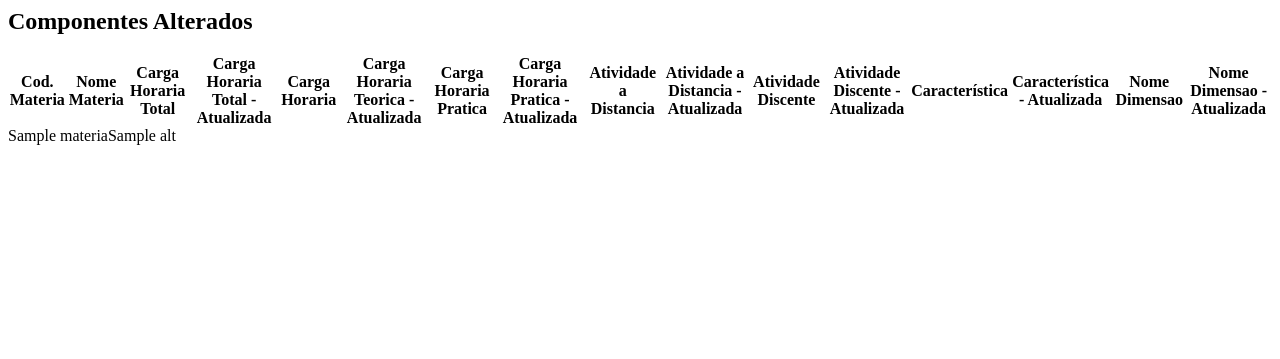
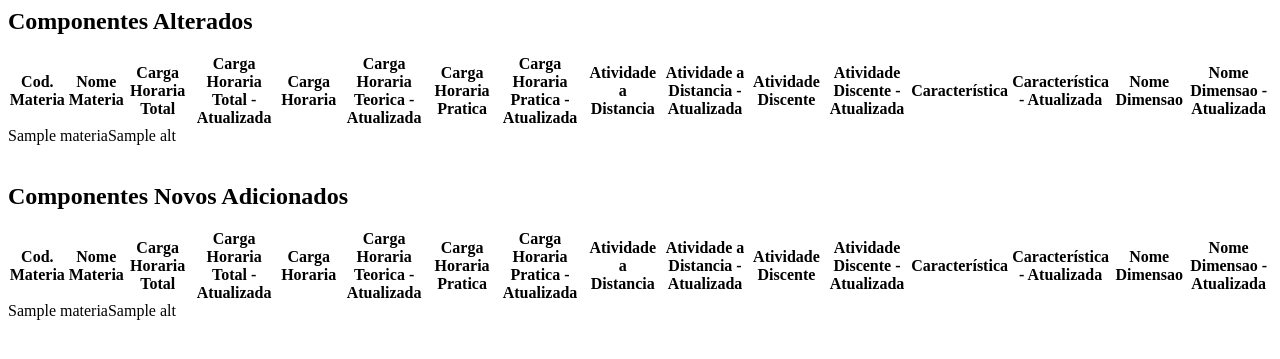
Before and after one commit to caducode/feevascomp, a Flask app: template templates/index.html in a window 1280 px wide. Shown: the top 359 px of the page. Run offline with Flask 2, Linux system fonts and the light colour scheme; the template is opened without the code that fills it: most values are stand-ins (such as "Sample title", 1, 10 or a date in 2020); lists and menus that the app fills with data are empty; some libraries are stand-ins or nearby versions.

Commit message:
Adicionando tabela com as disciplinas incluidas

```diff
--- a/app.py
+++ b/app.py
@@ -18,7 +18,7 @@ def hello_world():
     css_file = url_for('static', filename='main.css')
     lista = compara_arquivos()
     pprint(lista)
-    return render_template('index.html', css_path = css_file, lista_update= lista )
+    return render_template('index.html', css_path = css_file, lista_update= lista[0], lista_novas = lista[1] )
 
 
 def compara_arquivos():
@@ -56,6 +56,7 @@ def compara_arquivos():
 
     cont_alteracao=0
     alteracoes_arr_dic = []
+    adicoes_arr_dic = []
 
     for i in materiaisDicAnt:
         for j in materiasDicNova:
@@ -79,7 +80,28 @@ def compara_arquivos():
                         alteracoes_arr_dic[cont_alteracao].update({"Nome Dimensao": str(materiaisDicAnt[i]['Nome Dimensao']), "Nome Dimensao - Atualizada": str(materiasDicNova[j]['Nome Dimensao'])})
                     cont_alteracao += 1
 
-    return alteracoes_arr_dic
+    #verifica inclusão novas disciplinas
+    listAtualizada = []
+    listAntiga = []
+    resultado_comparacao = []
+
+    for i in materiasDicNova:
+        listAtualizada.append(materiasDicNova[i]['materia'])
+
+    for j in materiaisDicAnt:
+        listAntiga.append(materiaisDicAnt[j]['materia'])
+
+    for i in listAtualizada:
+        if i not in listAntiga:
+            for j in materiasDicNova:
+                if(i == materiasDicNova[j]['materia']):
+                    adicoes_arr_dic.append(materiasDicNova[j])
+    print("------ novas -------")
+    pprint(adicoes_arr_dic)
+    resultado_comparacao.append(alteracoes_arr_dic)
+    resultado_comparacao.append(adicoes_arr_dic)
+
+    return resultado_comparacao
 
 
 
--- a/templates/index.html
+++ b/templates/index.html
@@ -121,5 +121,120 @@
               </table>
             </div>
           </section>
+          <br>
+          <section>
+            <!--for demo wrap-->
+            <h1>Componentes Novos Adicionados</h1>
+            <div class="tbl-header">
+              <table cellpadding="0" cellspacing="0" border="0">
+                <thead>
+                  <tr>
+                    <th>Cod. Materia</th>
+                    <th>Nome Materia</th>
+                    <th>Carga Horaria Total</th>
+                    <th>Carga Horaria Total - Atualizada</th>
+                    <th>Carga Horaria </th>
+                    <th>Carga Horaria Teorica - Atualizada</th>
+                    <th>Carga Horaria Pratica</th>
+                    <th>Carga Horaria Pratica - Atualizada</th>
+                    <th>Atividade a Distancia</th>
+                    <th>Atividade a Distancia - Atualizada</th>
+                    <th>Atividade Discente</th>
+                    <th>Atividade Discente - Atualizada</th>
+                    <th>Característica</th>
+                    <th>Característica - Atualizada</th>
+                    <th>Nome Dimensao</th>
+                    <th>Nome Dimensao - Atualizada</th>
+
+
+
+                  </tr>
+                </thead>
+              </table>
+            </div>
+            <div class="tbl-content">
+              <table cellpadding="0" cellspacing="0" border="0">
+                <tbody>
+                {% for alt in lista_novas %}
+                  <tr>
+                    <td>{{alt['materia']}}</td>
+                    <td>{{alt['nome materia']}}</td>
+                    {% if "Carga Horaria Total" in alt %}
+                        <td>{{alt['Carga Horaria Total']}}</td>
+                    {% else %}
+                        <td>     </td>
+                    {% endif %}
+                    {% if "Carga Horaria Total - Atualizada" in alt %}
+                        <td>{{alt['Carga Horaria Total - Atualizada']}}</td>
+                    {% else %}
+                        <td>     </td>
+                    {% endif %}
+                    {% if "Carga Horaria Teorica" in alt %}
+                        <td>{{alt['Carga Horaria Teorica']}}</td>
+                    {% else %}
+                        <td>     </td>
+                    {% endif %}
+                    {% if "Carga Horaria Teorica - Atualizada" in alt %}
+                        <td>{{alt['Carga Horaria Teorica - Atualizada']}}</td>
+                    {% else %}
+                        <td>     </td>
+                    {% endif %}
+                    {% if "Carga Horaria Pratica" in alt %}
+                        <td>{{alt['Carga Horaria Pratica']}}</td>
+                    {% else %}
+                        <td>     </td>
+                    {% endif %}
+                    {% if "Carga Horaria Pratica - Atualizada" in alt %}
+                        <td>{{alt['Carga Horaria Pratica - Atualizada']}}</td>
+                    {% else %}
+                        <td>     </td>
+                    {% endif %}
+                    {% if "Atividade a Distancia" in alt %}
+                        <td>{{alt['Atividade a Distancia']}}</td>
+                    {% else %}
+                        <td>     </td>
+                    {% endif %}
+                    {% if "Atividade a Distancia - Atualizada" in alt %}
+                        <td>{{alt['Atividade a Distancia - Atualizada']}}</td>
+                    {% else %}
+                        <td>     </td>
+                    {% endif %}
+                    {% if "Atividade Discente" in alt %}
+                        <td>{{alt['Atividade Discente']}}</td>
+                    {% else %}
+                        <td>     </td>
+                    {% endif %}
+                    {% if "Atividade Discente - Atualizada" in alt %}
+                        <td>{{alt['Atividade Discente - Atualizada']}}</td>
+                    {% else %}
+                        <td>     </td>
+                    {% endif %}
+                    {% if "Caracteristica" in alt %}
+                        <td>{{alt['Caracteristica']}}</td>
+                    {% else %}
+                        <td>     </td>
+                    {% endif %}
+                    {% if "Caracteristica - Atualizada" in alt %}
+                        <td>{{alt['Caracteristica - Atualizada']}}</td>
+                    {% else %}
+                        <td>     </td>
+                    {% endif %}
+                    {% if "Nome Dimensao" in alt %}
+                        <td>{{alt['Nome Dimensao']}}</td>
+                    {% else %}
+                        <td>     </td>
+                    {% endif %}
+                    {% if "Nome Dimensao - Atualizada" in alt %}
+                        <td>{{alt['Nome Dimensao - Atualizada']}}</td>
+                    {% else %}
+                        <td>     </td>
+                    {% endif %}
+
+                  </tr>
+                  {% endfor %}
+                </tbody>
+              </table>
+            </div>
+          </section>
     </body>
 </html>
```
